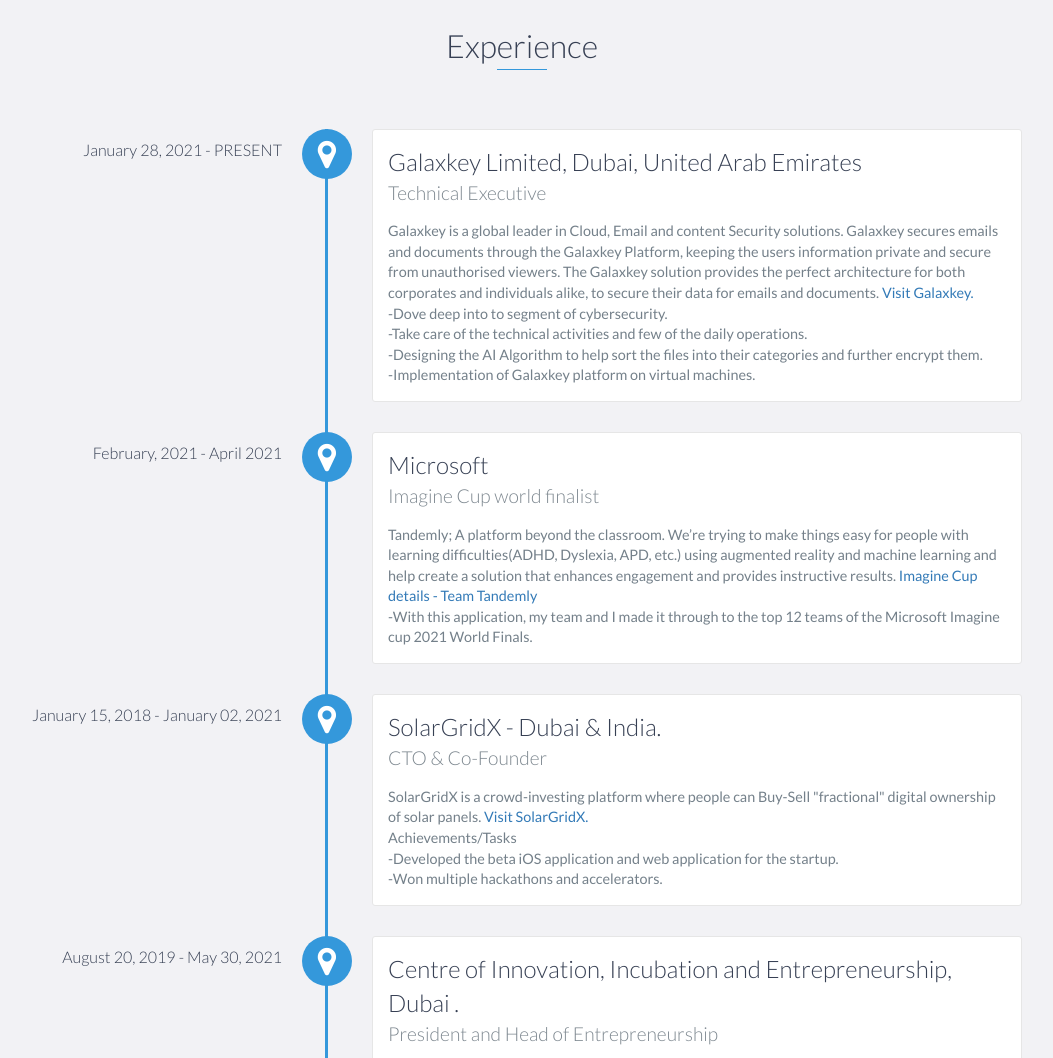
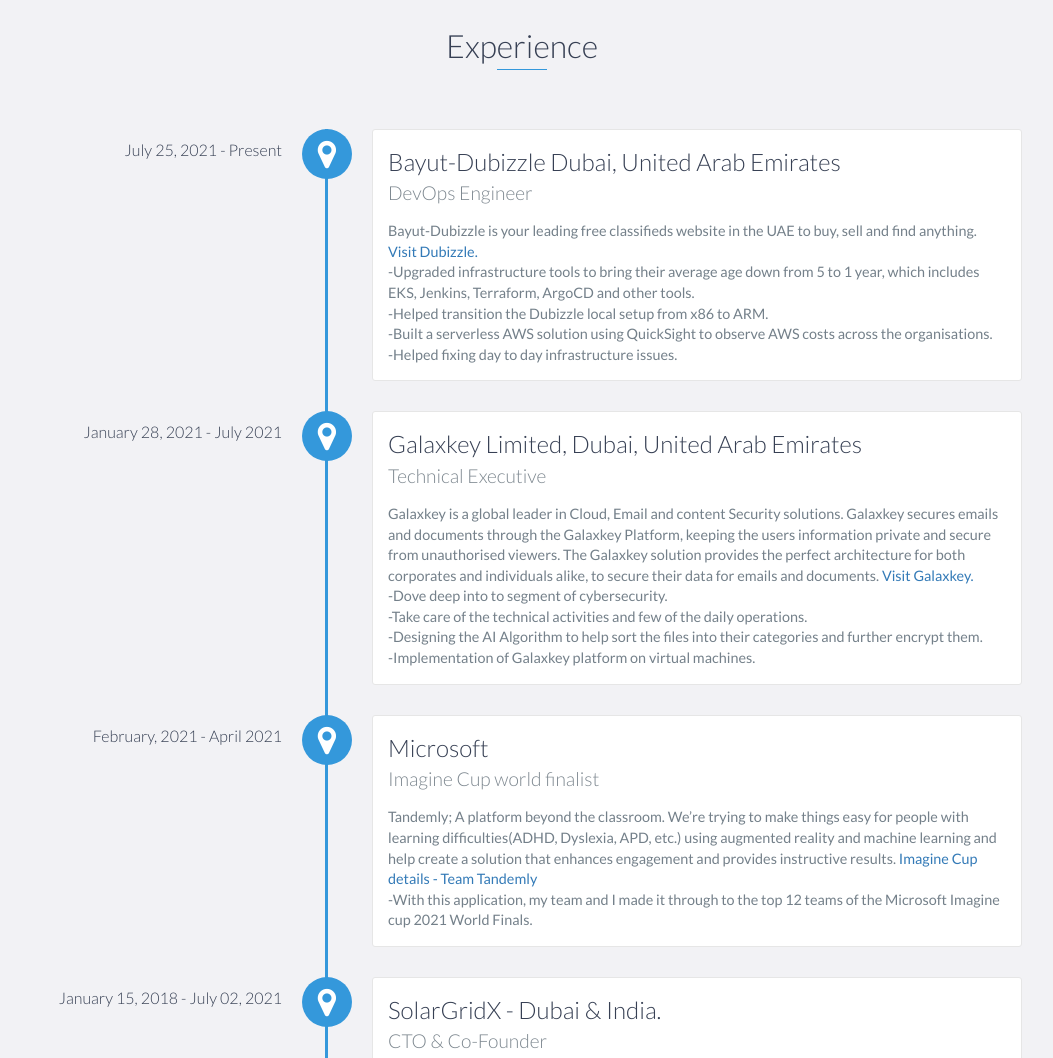
Before and after one commit to devanshmshah/devanshmadd.github.io, a website: page index.html in a window 1280 px wide. Shown: the part 1760-2818 px from the top of the page, without its empty margins (118-1171 px from the left). Drawn offline with nearby package versions, Linux system fonts and the light colour scheme.

Commit message:
updated experience

```diff
--- a/index.html
+++ b/index.html
@@ -138,8 +138,20 @@
 
         <div id="experience-timeline">
 
+            <div data-date="July 25, 2021 - Present ">
+                <h3>Bayut-Dubizzle Dubai, United Arab Emirates</h3>
+                <h4>DevOps Engineer</h4>
+                <p>
+                    Bayut-Dubizzle is your leading free classifieds website in the UAE to buy, sell and find anything.
+<a href="https://www.dubai.dubizzle.com">Visit Dubizzle.</a>
+<br/>-Upgraded infrastructure tools to bring their average age down from 5 to 1 year, which includes EKS, Jenkins, Terraform, ArgoCD and other tools.
+<br/>-Helped transition the Dubizzle local setup from x86 to ARM.
+<br/>-Built a serverless AWS solution using QuickSight to observe AWS costs across the organisations.
+<br/>-Helped fixing day to day infrastructure issues.
+	                </p>
+            </div>
 
-<div data-date="January 28, 2021 - PRESENT ">
+<div data-date="January 28, 2021 - July 2021 ">
                 <h3>Galaxkey Limited, Dubai, United Arab Emirates</h3>
                 <h4>Technical Executive</h4>
                 <p>
@@ -163,7 +175,7 @@
 	                </p>
             </div>
 
-<div data-date="January 15, 2018 - January 02, 2021 ">
+<div data-date="January 15, 2018 - July 02, 2021 ">
                 <h3>SolarGridX - Dubai & India.</h3>
                 <h4>CTO & Co-Founder</h4>
                 <p>
@@ -241,7 +253,6 @@
             <li>Swift iOS development</li>
 	    <li>Front-End development</li>
             <li>Java</li>
-	    <li>Python</li>
             <li>SQL</li>
             <li>Firebase</li>
 	    <li>HTML</li>
```
